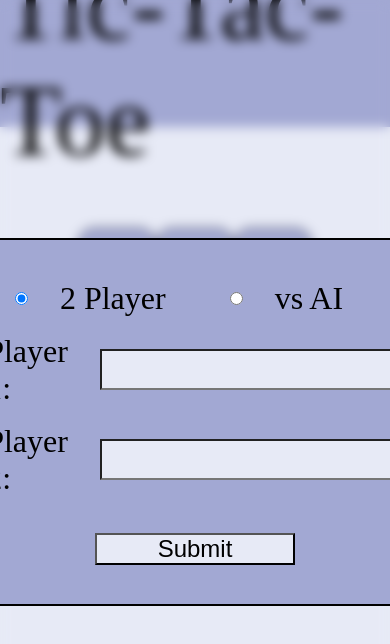
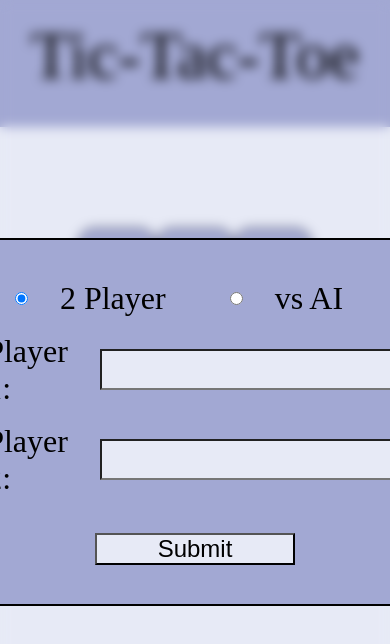
Before and after one commit to zammyk/odin-tic-tac-toe, a plain HTML site: page index.html in a window 390 px wide. Shown: the top 644 px of the page. Drawn offline with Linux system fonts and the light colour scheme.

Commit message:
Feat: responsive design for smartphones

```diff
--- a/style.css
+++ b/style.css
@@ -158,3 +158,23 @@ button {
 form button {
   margin-top: 20px;
 }
+
+@media screen and (max-width: 500px) {
+  .header {
+    display: flex;
+    flex-direction: column;
+    justify-content: space-around;
+    height: 15vh;
+    width: 100vw;
+  }
+
+  .header #page_heading {
+    height: 7vh;
+    font-size: 8vh;
+  }
+
+  .header .player_turn {
+    position: unset;
+    font-size: 5vh;
+  }
+}
```
